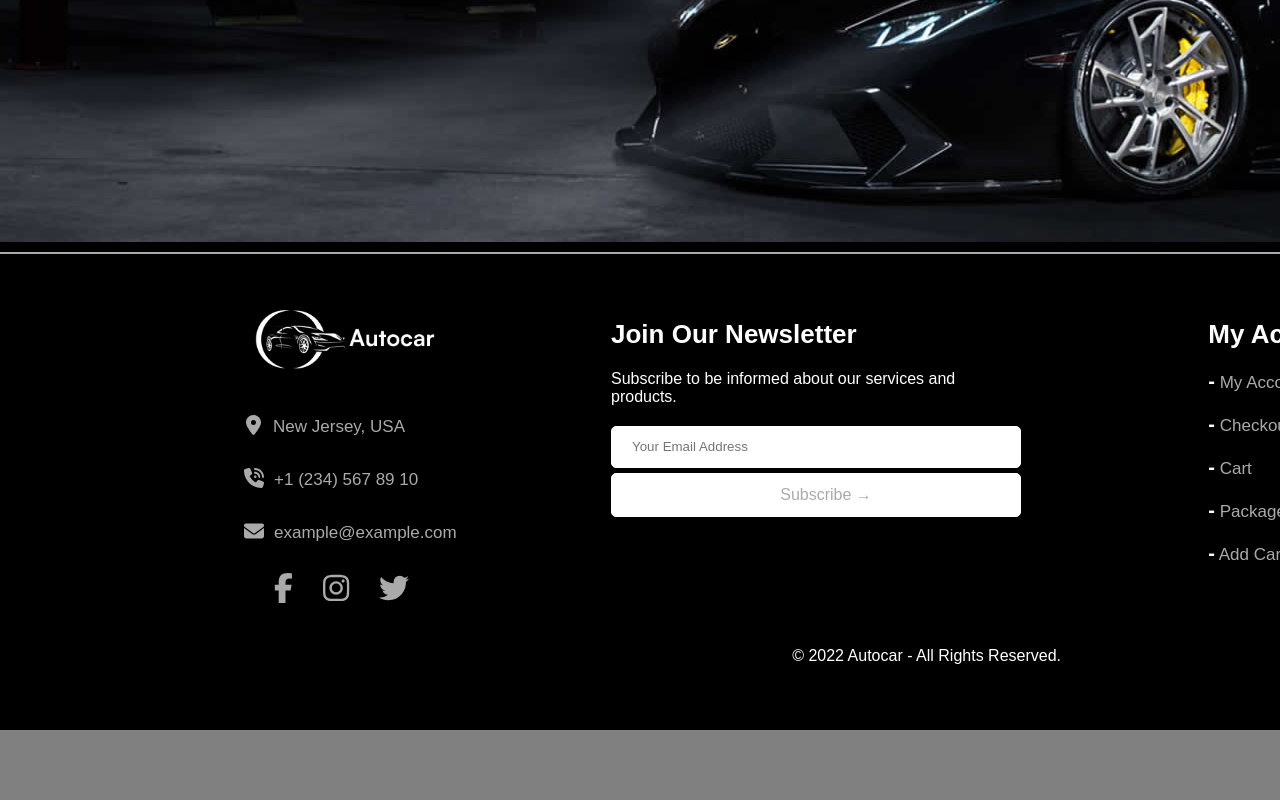
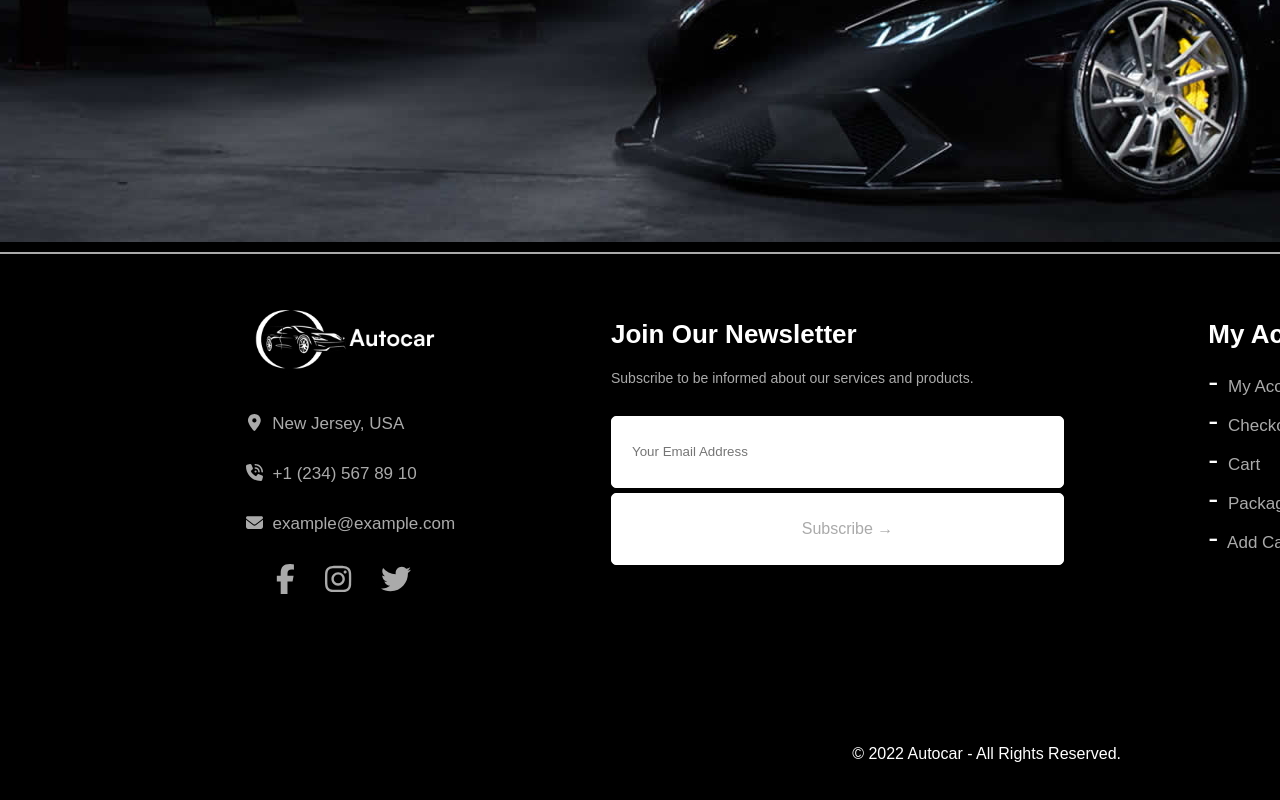
Before and after one commit to Ste79ITA/proj-html-vuejs, a Vue app: page / in a window 1280 px wide. Shown: the part 578-1378 px from the top of the page. Before the commit the page ends 1308 px from the top, so only its background shows below. Built offline with nearby package versions, Linux system fonts and the light colour scheme.

Commit message:
footer style refactored

```diff
--- a/src/components/AppFooter.vue
+++ b/src/components/AppFooter.vue
@@ -1,9 +1,19 @@
 <script>
+import { store } from '../store.js';
+
 export default {
   data() {
-    return {};
+    return { store };
   },
   components: {},
+  computed: {
+    account: function () {
+      return store.footerNav.account;
+    },
+    links: function () {
+      return store.footerNav.links;
+    },
+  },
 };
 </script>
 
@@ -61,22 +71,12 @@ export default {
       </div>
       <div class="account">
         <ul>
-          <li><h1>My Account</h1></li>
-          <li><span>-</span> My Account</li>
-          <li><span>-</span> Checkout</li>
-          <li><span>-</span> Cart</li>
-          <li><span>-</span> Packages</li>
-          <li><span>-</span> Add Car</li>
+          <li v-for="(item, i) in account" :key="i">{{ account[i] }}</li>
         </ul>
       </div>
       <div class="links">
         <ul>
-          <li><h1>Quick Links</h1></li>
-          <li><span>-</span> Home</li>
-          <li><span>-</span> About Us</li>
-          <li><span>-</span> Blog</li>
-          <li><span>-</span> Contact</li>
-          <li><span>-</span> Refund & Returns</li>
+          <li v-for="(item, i) in links" :key="i">{{ links[i] }}</li>
         </ul>
       </div>
     </div>
@@ -113,21 +113,24 @@ export default {
       @include flex;
       flex-direction: column;
       align-items: start;
-      gap: 20px;
+      gap: 5px;
 
       li {
         font-size: 17px;
         color: $grey-color;
-        span {
-          font-weight: bold;
-          font-size: 20px;
-          color: $white-color;
-        }
       }
 
-      h1 {
+      li:not(:first-child)::first-letter {
+        color: $white-color;
+        font-size: 30px;
+        margin-right: 5px;
+      }
+
+      li:first-child {
         font-size: 26px;
         color: $white-color;
+        font-weight: bold;
+        margin-bottom: 10px;
       }
     }
   }
@@ -151,6 +154,13 @@ export default {
     }
     ul {
       gap: 30px;
+
+      li:first-child {
+        color: $grey-color;
+        font-size: 17px;
+        font-weight: 100;
+        margin-bottom: 0;
+      }
     }
     .icon {
       color: $grey-color;
@@ -172,11 +182,16 @@ export default {
     h1 {
       font-size: 26px;
     }
+    p {
+      font-size: 14px;
+      margin-bottom: 10px;
+      color: $grey-color;
+    }
     .form-mail,
     .form-subscribe {
       border-radius: 5px;
-      line-height: 3em;
-      width: 100%;
+      line-height: 70px;
+      width: 453px;
       padding-left: 20px;
       border: 1px solid white;
       color: $grey-color;
@@ -186,12 +201,11 @@ export default {
       text-align: center;
       margin-top: 5px;
       cursor: pointer;
-      line-height: 2.6em;
     }
 
     .copyright {
-      margin-top: 110px;
-      margin-right: -40px;
+      margin-top: 160px;
+      margin-right: -100px;
       align-self: self-end;
     }
   }
--- a/src/store.js
+++ b/src/store.js
@@ -10,4 +10,23 @@ export const store = reactive({
     'Blog',
     'Contact',
   ],
+  footerNav: {
+    account: [
+      'My Account',
+      '- My Account',
+      '- Checkout',
+      '- Cart',
+      '- Packages',
+      '- Add Car',
+    ],
+
+    links: [
+      'Quick Links',
+      '- Home',
+      '- About Us',
+      '- Blog',
+      '- Contact',
+      '- Refund & Returns',
+    ],
+  },
 });
```
